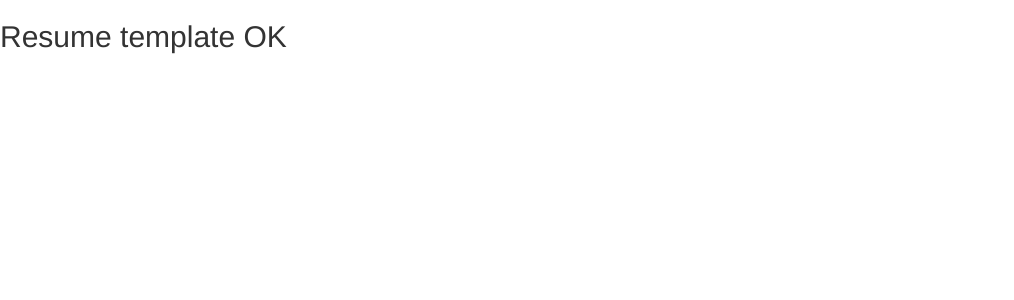
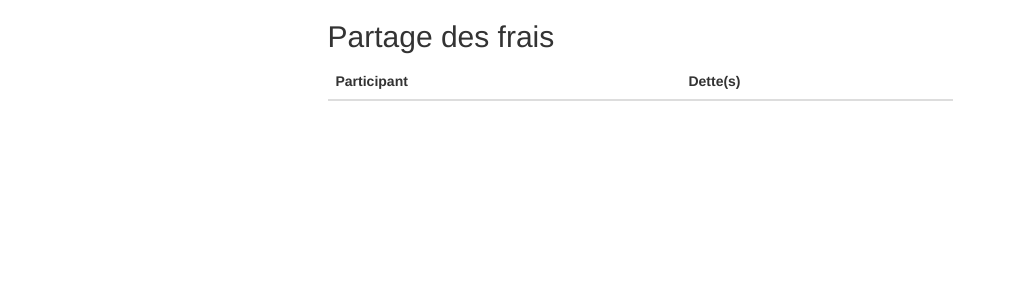
Before and after one commit to matthieupenchenat81/quidoitcombien, an Angular app: page /resume in a window 1280 px wide. Shown: the top 300 px of the page, without its empty margins (0-1014 px from the left). Built offline with nearby package versions, Linux system fonts and the light colour scheme; what ng2-bootstrap would draw is missing.

Commit message:
update resume component

```diff
--- a/src/components/resume/resume.html
+++ b/src/components/resume/resume.html
@@ -1 +1,31 @@
-<h2>Resume template OK</h2>
+<div class="row">
+  <div class="col-md-6 col-md-offset-3">
+
+    <h2>Partage des frais</h2>
+
+    <table class="table table-hover">
+        <thead>
+            <tr>
+                <th>Participant</th>
+                <th>Dette(s)</th>
+            </tr>
+        </thead>
+        <tbody>
+            <tr *ngFor="let participantDebts of participantsDebts">
+                <td>{{participantDebts.participant}}</td>
+                <td>
+                    <ul [hidden]="participantDebts.debts.length === 0">
+                        <li *ngFor="let debt of participantDebts.debts">
+                            doit {{debt.amount}} à {{debt.participant}}
+                        </li>
+                    </ul>
+                    <span [hidden]="participantDebts.debts.length !== 0">
+                        n'a plus rien à payer !
+                    </span>
+                </td>
+            </tr>
+        </tbody>
+    </table>
+
+  </div>
+</div>
--- a/src/components/resume/resume.ts
+++ b/src/components/resume/resume.ts
@@ -2,6 +2,9 @@ import { Component } from '@angular/core';
 import { Router } from '@angular/router';
 
 import { SessionService } from '../../services/session-service';
+import { computeMoneyToGive } from '../../services/computeMoney';
+
+import { ParticipantDebts } from '../../app/CustomClasses';
 
 @Component({
   selector: 'resume',
@@ -9,10 +12,10 @@ import { SessionService } from '../../services/session-service';
   styleUrls: ['./resume.css']
 })
 export class Resume {
-  participants : Array<string>;
+  participantsDebts : Array<ParticipantDebts>;
 
   constructor(private router: Router, private sessionService:  SessionService) {
-    this.participants = new Array<string>();
-    console.log(this.sessionService.getPurchasesList());
+    let puchasesList = this.sessionService.getPurchasesList();
+    this.participantsDebts = computeMoneyToGive(puchasesList);
   }
 }
```
